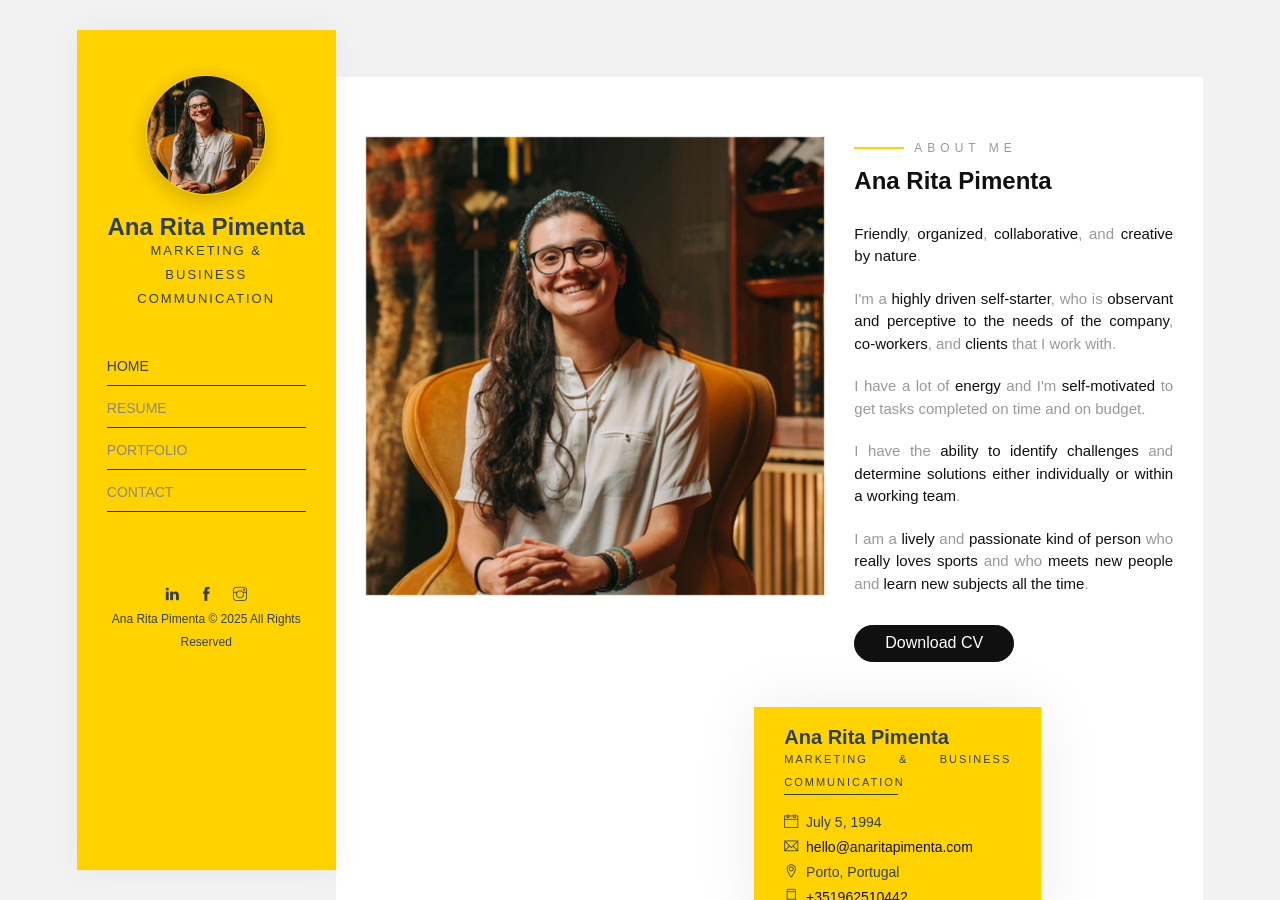
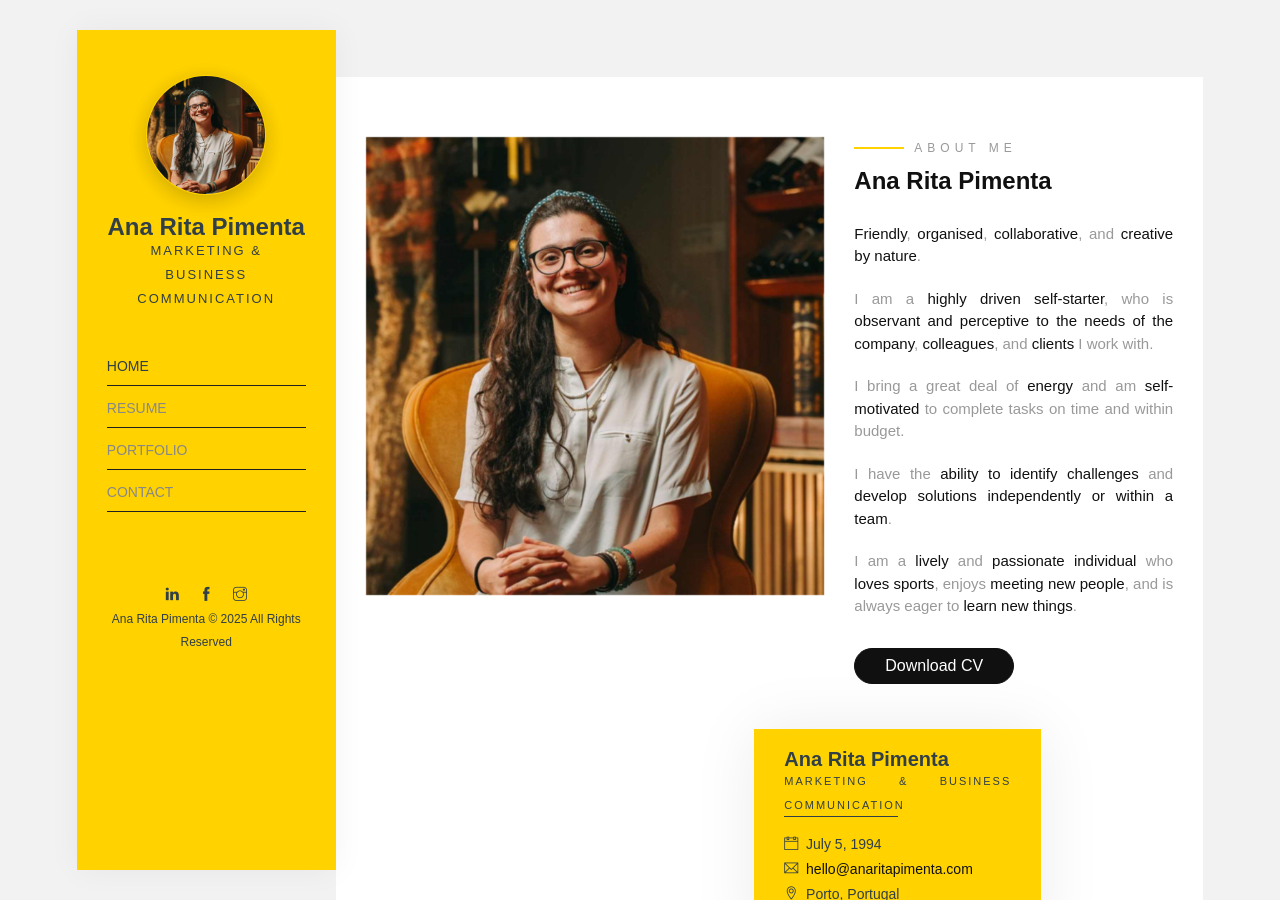
Before and after one commit to anaritapimenta/anaritapimenta.github.io, a Jekyll site: the page built from index.html, in a window 1280 px wide and 900 px high. Built offline with Jekyll 4.4.1, drawn with Linux system fonts in a browser that asks for light colours; some web fonts are replaced.

Commit message:
Update index.html

```diff
--- a/index.html
+++ b/index.html
@@ -26,34 +26,29 @@ layout: default
         <h3 class="about-heading">{{ site.author.name }}</h3>
 
         <p>
-          <strong>Friendly</strong>, <strong>organized</strong>,
+  <strong>Friendly</strong>, <strong>organised</strong>,
   <strong>collaborative</strong>, and
   <strong>creative by nature</strong>.
 </p>
 <p>
-          I'm a <strong>highly driven self-starter</strong>, who is
+  I am a <strong>highly driven self-starter</strong>, who is
   <strong>observant and perceptive to the needs of the company</strong>,
-          <strong>co-workers</strong>, and <strong>clients</strong> that I work
-          with.
+  <strong>colleagues</strong>, and <strong>clients</strong> I work with.
 </p>
 <p>
-          I have a lot of <strong>energy</strong> and I'm
-          <strong>self-motivated</strong> to get tasks completed on time and on
+  I bring a great deal of <strong>energy</strong> and am
+  <strong>self-motivated</strong> to complete tasks on time and within
   budget.
 </p>
 <p>
   I have the <strong>ability to identify challenges</strong> and
-          <strong
-            >determine solutions either individually or within a working
-            team</strong
-          >.
+  <strong>develop solutions independently or within a team</strong>.
 </p>
 <p>
   I am a <strong>lively</strong> and
-          <strong>passionate kind of person</strong> who
-          <strong>really loves sports</strong> and who
-          <strong>meets new people</strong> and
-          <strong>learn new subjects all the time</strong>.
+  <strong>passionate individual</strong> who
+  <strong>loves sports</strong>, enjoys <strong>meeting new people</strong>,
+  and is always eager to <strong>learn new things</strong>.
 </p>
 
         <input
```
Also changed, not shown: other parts of index.html (+1 -1 lines). Lines whose indentation alone changed are shown as unchanged.
